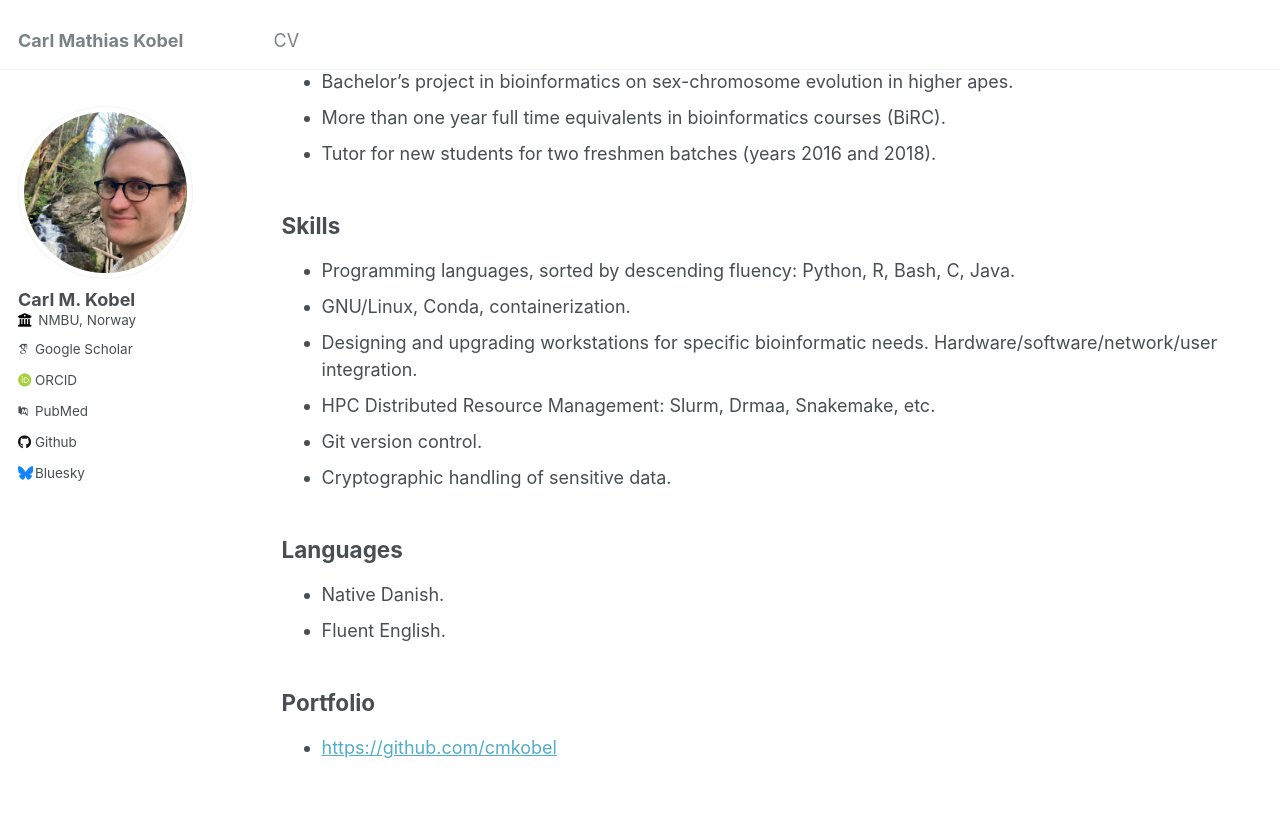
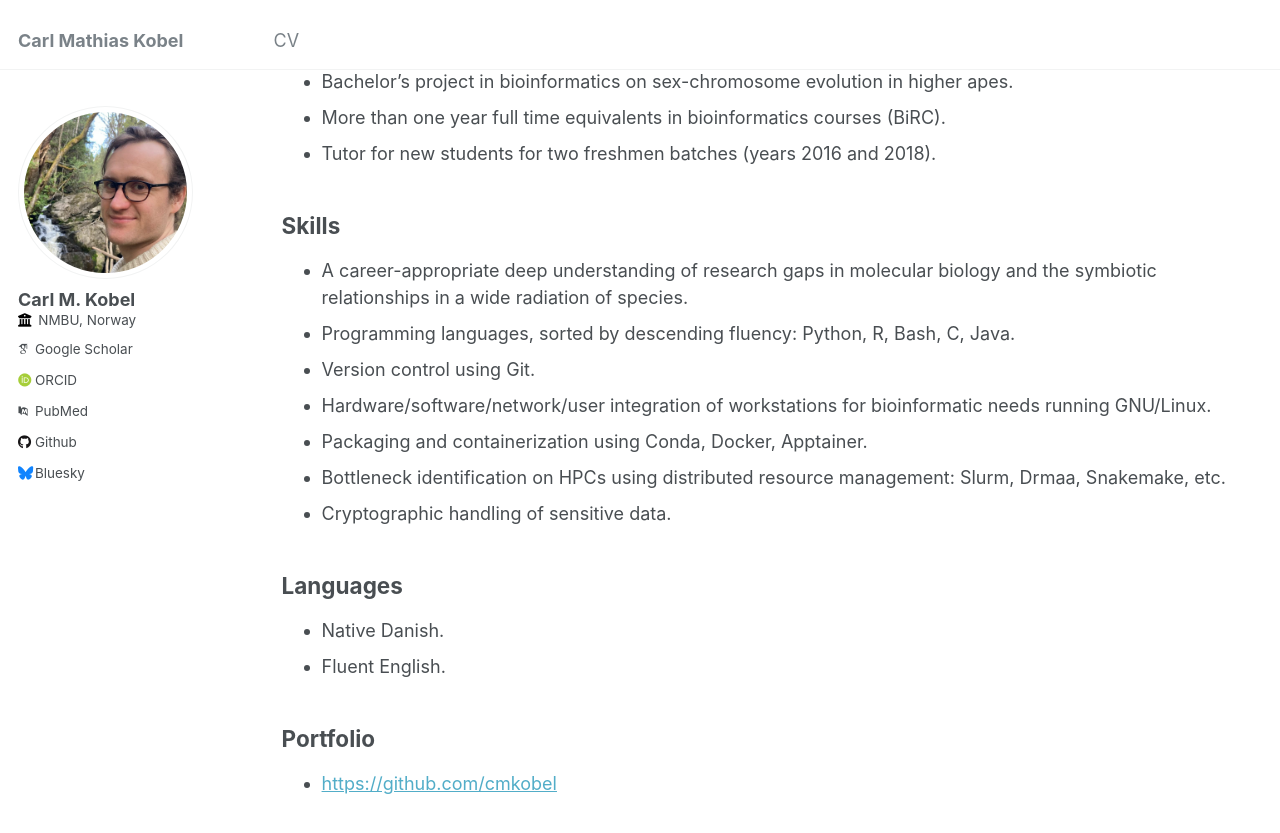
Before and after one commit to cmkobel/cmkobel.github.io, a Jekyll site: the page built from _pages/cv.md, in a window 1280 px wide and 900 px high, scrolled down 1992 px. Shown: the top 833 px of the window. Built offline with Jekyll 4.4.1, drawn with Linux system fonts in a browser that asks for light colours; some web fonts are replaced; some of the changed text lies outside the part shown.

Commit message:
Update cv.md

```diff
--- a/_pages/cv.md
+++ b/_pages/cv.md
@@ -23,8 +23,8 @@ Faculty of Biosciences, Norwegian University of Life Sciences, Ås, Norway.
   - Conference talks and outreach.
     - Oral presentations at AusME 2022, CGIF 2024, AHC 2024.
   - International collaborations.
-    - Visiting researcher at ACE (University of Queensland), CMR (Queensland University of Technology), Livestock (Commonwealth Scientific and Industrial Research Organisation), CEH (University of Copenhagen).
-  - Development of teaching material and bioinformatic training of Master's students.
+    - Visiting researcher at Australian Centre for Ecogenomics (University of Queensland), Centre for Microbial Research (Queensland University of Technology), Livestock (Commonwealth Scientific and Industrial Research Organisation), Center for Evolutionary Hologenomics (University of Copenhagen).
+  - Training Master's students in metagenomic informatics.
     - BIO326 “Genomsekvensering; verktøy og analyser” 2023-2024, Development of dry-lab course material and exercises.
   - Independent and original conceptualization and completion of scientific projects.
   - Software engineering, containerization and distribution.
@@ -76,11 +76,12 @@ Department of Bioscience, Faculty of Natural Sciences, Aarhus University (AU)
 
 ## Skills
 
+  - A career-appropriate deep understanding of research gaps in molecular biology and the symbiotic relationships in a wide radiation of species.
   - Programming languages, sorted by descending fluency: Python, R, Bash, C, Java.
-  - GNU/Linux, Conda, containerization.
-  - Designing and upgrading workstations for specific bioinformatic needs. Hardware/software/network/user integration.
-  - HPC Distributed Resource Management: Slurm, Drmaa, Snakemake, etc.
-  - Git version control.
+  - Version control using Git.
+  - Hardware/software/network/user integration of workstations for bioinformatic needs running GNU/Linux.
+  - Packaging and containerization using Conda, Docker, Apptainer.
+  - Bottleneck identification on HPCs using distributed resource management: Slurm, Drmaa, Snakemake, etc.
   - Cryptographic handling of sensitive data.
 
 
```
